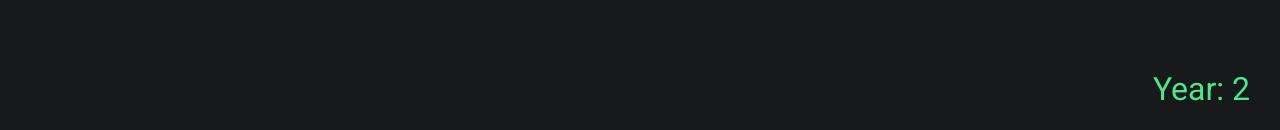
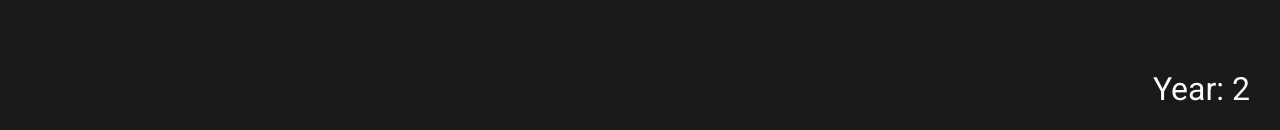
Before and after one commit to Wallenborg/clean, a Next.js app: page /clean in a window 1280 px wide. Shown: the part 672-802 px from the top of the page. Built offline with nearby package versions, Linux system fonts and the light colour scheme; a web font is replaced by a local one.

Commit message:
change color of year text in DayCircle

```diff
--- a/components/day-circle/DayCircle.css
+++ b/components/day-circle/DayCircle.css
@@ -18,7 +18,7 @@
   bottom: 20px;
   right: 30px;
   font-size: 2rem;
-  color: var(--clr-accent-2);
+  color: var(--clr-text);
   /* border: 4px solid var(--clr-accent);
   padding: 10px 15px;
   border-radius: 20px;
```
